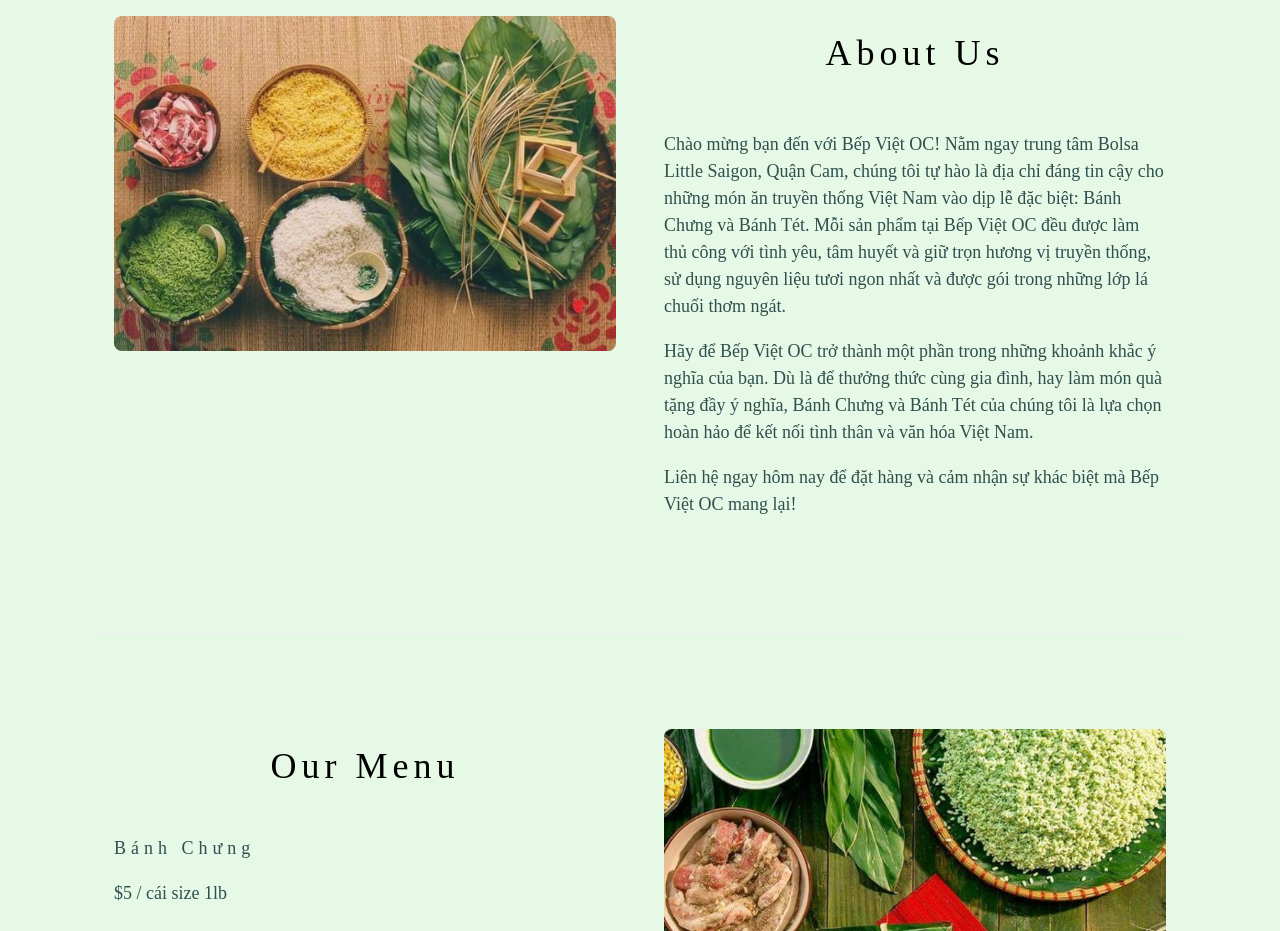
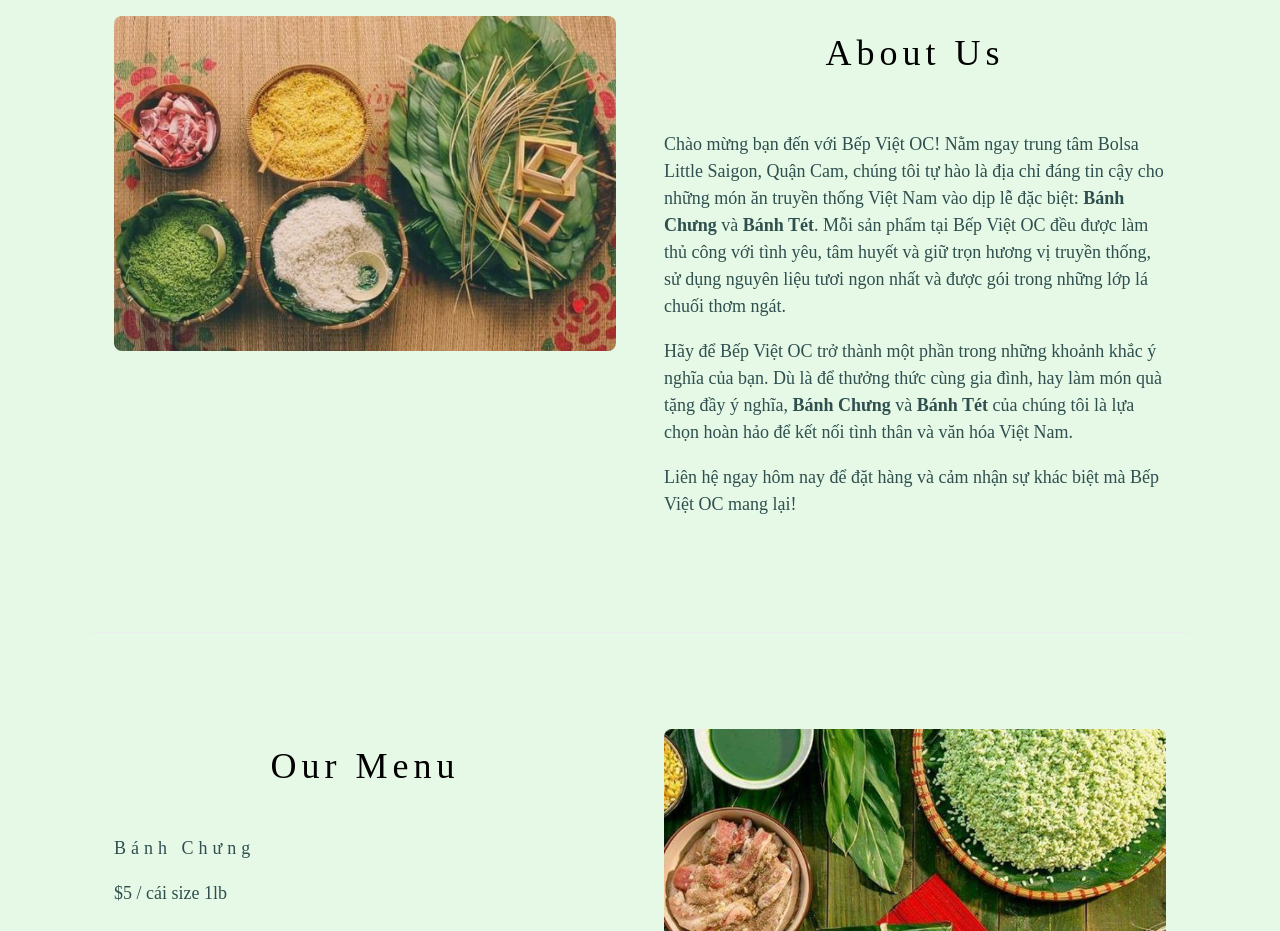
Before and after one commit to bepvietoc/index, a plain HTML site: page index.html in a window 1280 px wide. Shown: the part 1020-1951 px from the top of the page. Drawn offline with nearby package versions, Linux system fonts and the light colour scheme.

Commit message:
Update index.html

```diff
--- a/index.html
+++ b/index.html
@@ -96,9 +96,9 @@
 
         <div class="w3-col m6 w3-padding-large">
             <h1 class="w3-center">About Us</h1><br>
-            <p class="about-text">Chào mừng bạn đến với Bếp Việt OC! Nằm ngay trung tâm Bolsa Little Saigon, Quận Cam, chúng tôi tự hào là địa chỉ đáng tin cậy cho những món ăn truyền thống Việt Nam vào dịp lễ đặc biệt: Bánh Chưng và Bánh Tét. Mỗi sản phẩm tại Bếp Việt OC đều được làm thủ công với tình yêu, tâm huyết và giữ trọn hương vị truyền thống, sử dụng nguyên liệu tươi ngon nhất và được gói trong những lớp lá chuối thơm ngát.</p>
+            <p class="about-text">Chào mừng bạn đến với Bếp Việt OC! Nằm ngay trung tâm Bolsa Little Saigon, Quận Cam, chúng tôi tự hào là địa chỉ đáng tin cậy cho những món ăn truyền thống Việt Nam vào dịp lễ đặc biệt: <strong>Bánh Chưng</strong> và <strong>Bánh Tét</strong>. Mỗi sản phẩm tại Bếp Việt OC đều được làm thủ công với tình yêu, tâm huyết và giữ trọn hương vị truyền thống, sử dụng nguyên liệu tươi ngon nhất và được gói trong những lớp lá chuối thơm ngát.</p>
 
-<p class="about-text">Hãy để Bếp Việt OC trở thành một phần trong những khoảnh khắc ý nghĩa của bạn. Dù là để thưởng thức cùng gia đình, hay làm món quà tặng đầy ý nghĩa, Bánh Chưng và Bánh Tét của chúng tôi là lựa chọn hoàn hảo để kết nối tình thân và văn hóa Việt Nam.</p>
+<p class="about-text">Hãy để Bếp Việt OC trở thành một phần trong những khoảnh khắc ý nghĩa của bạn. Dù là để thưởng thức cùng gia đình, hay làm món quà tặng đầy ý nghĩa, <strong>Bánh Chưng</strong> và <strong>Bánh Tét</strong> của chúng tôi là lựa chọn hoàn hảo để kết nối tình thân và văn hóa Việt Nam.</p>
 
 <p class="about-text">Liên hệ ngay hôm nay để đặt hàng và cảm nhận sự khác biệt mà Bếp Việt OC mang lại!</p>
         </div>
```
